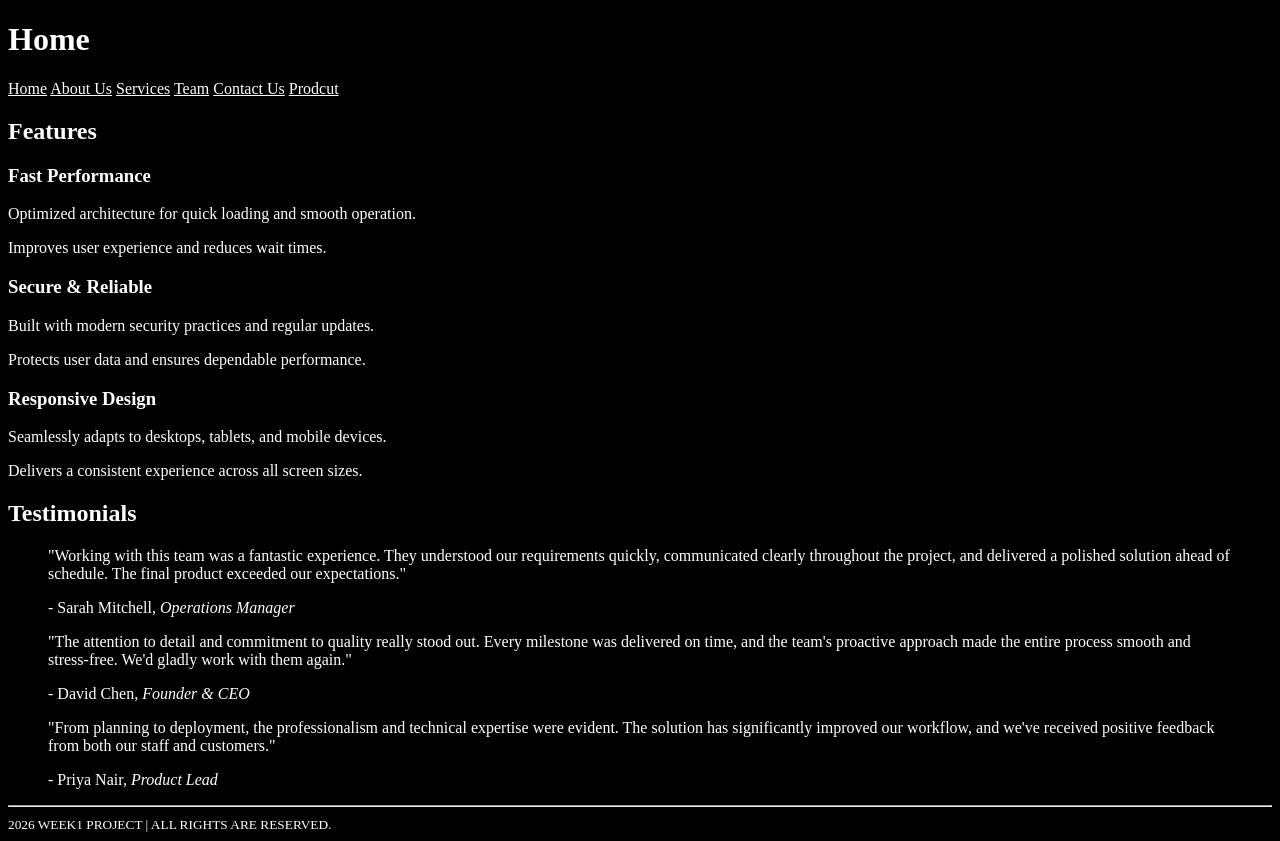
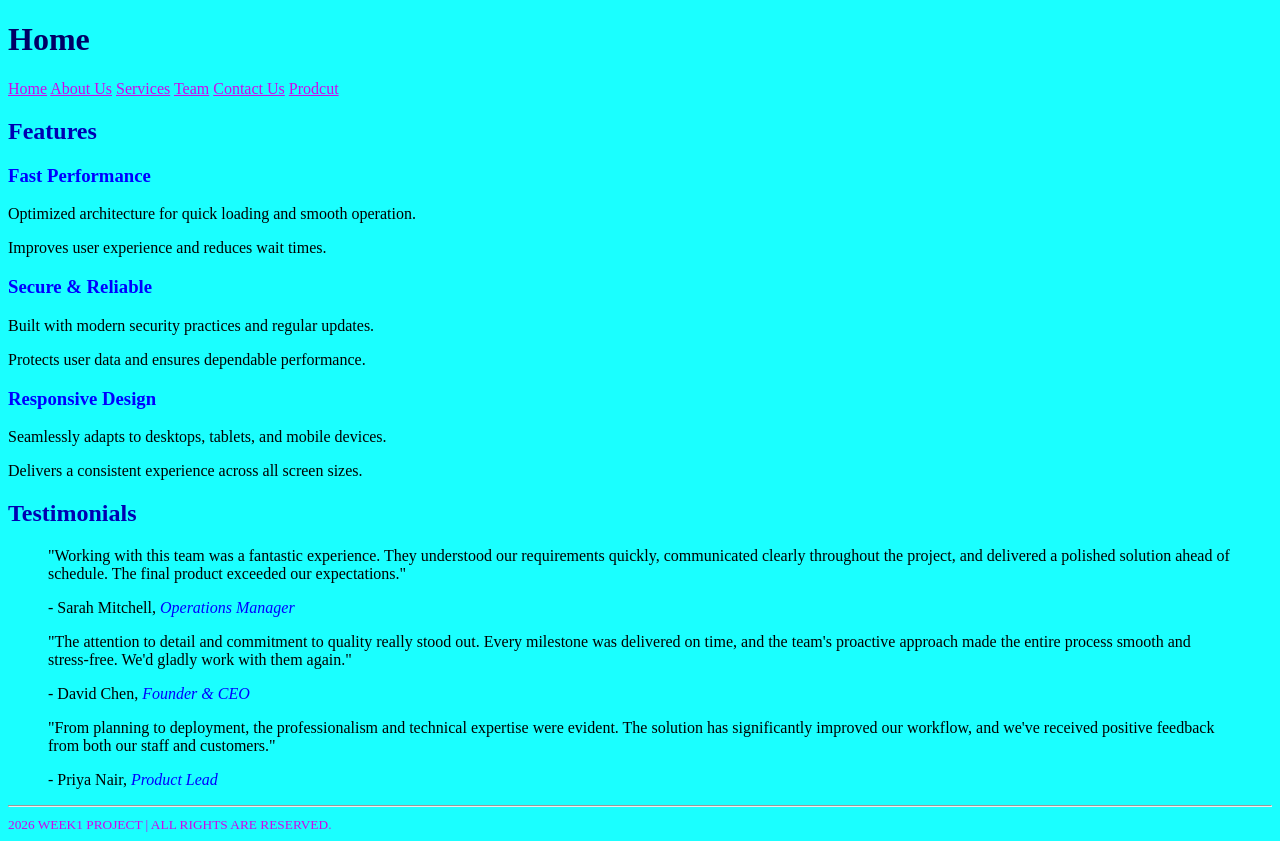
Before and after one commit to anjal-vonnue/Phase1-Week2, a plain HTML site: page design-system.html in a window 1280 px wide. Drawn offline with Linux system fonts and the light colour scheme.

Commit message:
feat: added design system styles to the html page

```diff
--- a/design-system.css
+++ b/design-system.css
@@ -4,7 +4,7 @@
     --color-primary-rgb:rgb(0, 0, 255);
     --color-primary-hsl:hsl(240, 100%, 50%);
     --color-primary-oklch:oklch(45.203% 0.3133 264.073);
-    --color-secondary: bisque;
+    --color-secondary: rgb(206, 7, 233);
     --color-accent: darkcyan;
     --color-success: green;
     --color-warning: red;
@@ -34,3 +34,23 @@
     background-color: var(--color-bg);
     color: var(--color-primary);
 }
+
+h1{
+    color: var(--color-primary-shade-900);
+}
+
+nav > a{
+    color: var(--color-secondary);
+}
+
+h2{
+    color: var(--color-primary-shade-300);
+}
+
+p{
+    color: var(--color-text);
+}
+
+small{
+    color:var(--color-secondary)
+}
--- a/design-system.html
+++ b/design-system.html
@@ -1,5 +1,5 @@
 <!doctype html>
-<html lang="en-US" data-theme="dark">
+<html lang="en-US">
   <head>
     <title>INDEX PAGE | WEEK1 PROJECT | ANJAL K BIJU | TRANING</title>
     <meta charset="utf-8" />
```
